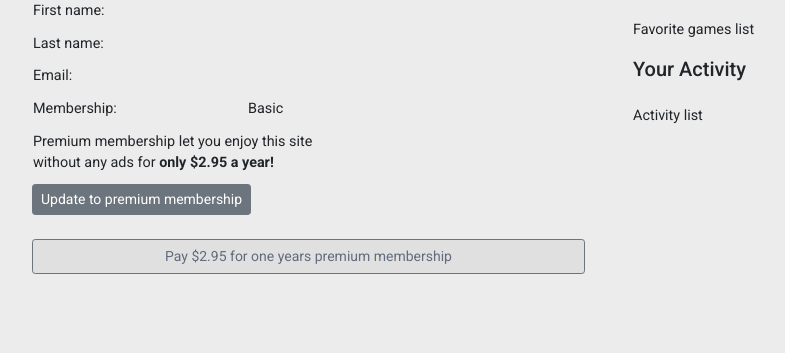
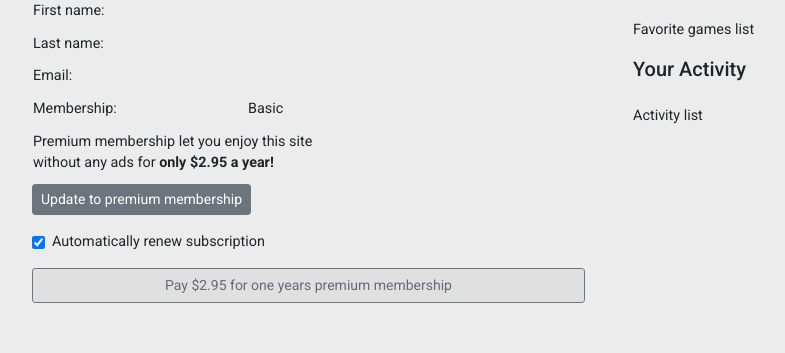
Before and after one commit to iFooledMe/Game-Reviews--Code-Institute-Project-4, a Django app: template game_reviews/users/templates/user_profile.html in a window 1280 px wide, after a click on "Update to premium membership". Shown: the part 248-601 px from the top of the page, without its empty margins (55-840 px from the left). Run offline with Django 3.2, Linux system fonts and the light colour scheme; the template is opened without the code that fills it: most values are stand-ins (such as "Sample title", 1, 10 or a date in 2020); some libraries are stand-ins or nearby versions; some web fonts are replaced.

Commit message:
Added subscription plan for stripes

```diff
--- a/game_reviews/game_reviews/settings.py
+++ b/game_reviews/game_reviews/settings.py
@@ -52,6 +52,7 @@ CRISPY_TEMPLATE_PACK = 'bootstrap4'
 
 STRIPE_PUBLISHABLE_KEY = os.environ["STRIPE_PUBLISHABLE_KEY"]
 STRIPE_SECRET_KEY = os.environ["STRIPE_SECRET_KEY"]
+STRIPE_PLAN_ANNUALY_PRICE_ID = os.environ["STRIPE_PLAN_ANNUALY_PRICE_ID"]
 
 MIDDLEWARE = [
     'django.middleware.security.SecurityMiddleware',
--- a/game_reviews/static/js/stripes.js
+++ b/game_reviews/static/js/stripes.js
@@ -6,6 +6,7 @@ function card(stripe_publishable_key, customer_email) {
         var stripe = Stripe(stripe_publishable_key);
         var elements = stripe.elements();
 
+        // Style form card form
         var style = {
             base: {
                 color: '#32325d',
@@ -22,6 +23,7 @@ function card(stripe_publishable_key, customer_email) {
             },
         };
 
+        // Creates card form in the element
         var card = elements.create('card', { style: style });
         card.mount('#card-element');
 
--- a/game_reviews/users/templates/user_profile.html
+++ b/game_reviews/users/templates/user_profile.html
@@ -88,10 +88,24 @@
 				<div class="credit-card-form">
 					<form action="{% url 'pay_thankyou' %}" method="POST" id="payment-form">
 					{% csrf_token %}
-						<div id="card-element"></div>
-						<div id="card-errors" role="alert"></div>
-                        <input type="hidden" name="payment_intent_id" value="{{ payment_intent_id }}">
-						<input class="form-control btn btn-sm btn-secondary mt-2" id="submit-button" type="submit" value="Pay $2.95 for one years premium membership">
+                        <div class="form-group">
+                            <div class="form-check">
+                                <input class="form-check-input" type="checkbox" name="auto-renew-check" checked>
+                                <label class="form-check-label" for="auto-renew-check">
+                                    Automatically renew subscription
+                                </label>
+                            </div>
+                        </div>
+                        <div class="form-group">
+                            <div id="card-element"></div>
+                            <div id="card-errors" role="alert"></div>
+                        </div>
+                        <div class="form-group">
+                            <input type="hidden" name="user_email" value="{{ user.email }}">
+                            <input type="hidden" name="payment_intent_id" value="{{ payment_intent_id }}">
+						    <input class="form-control btn btn-sm btn-secondary" id="submit-button" type="submit" value="Pay $2.95 for one years premium membership">
+                        </div>
+
                     </form>
 				</div>
 			</div>
```
Also changed, not shown: game_reviews/users/views.py (+46 -3 lines).
